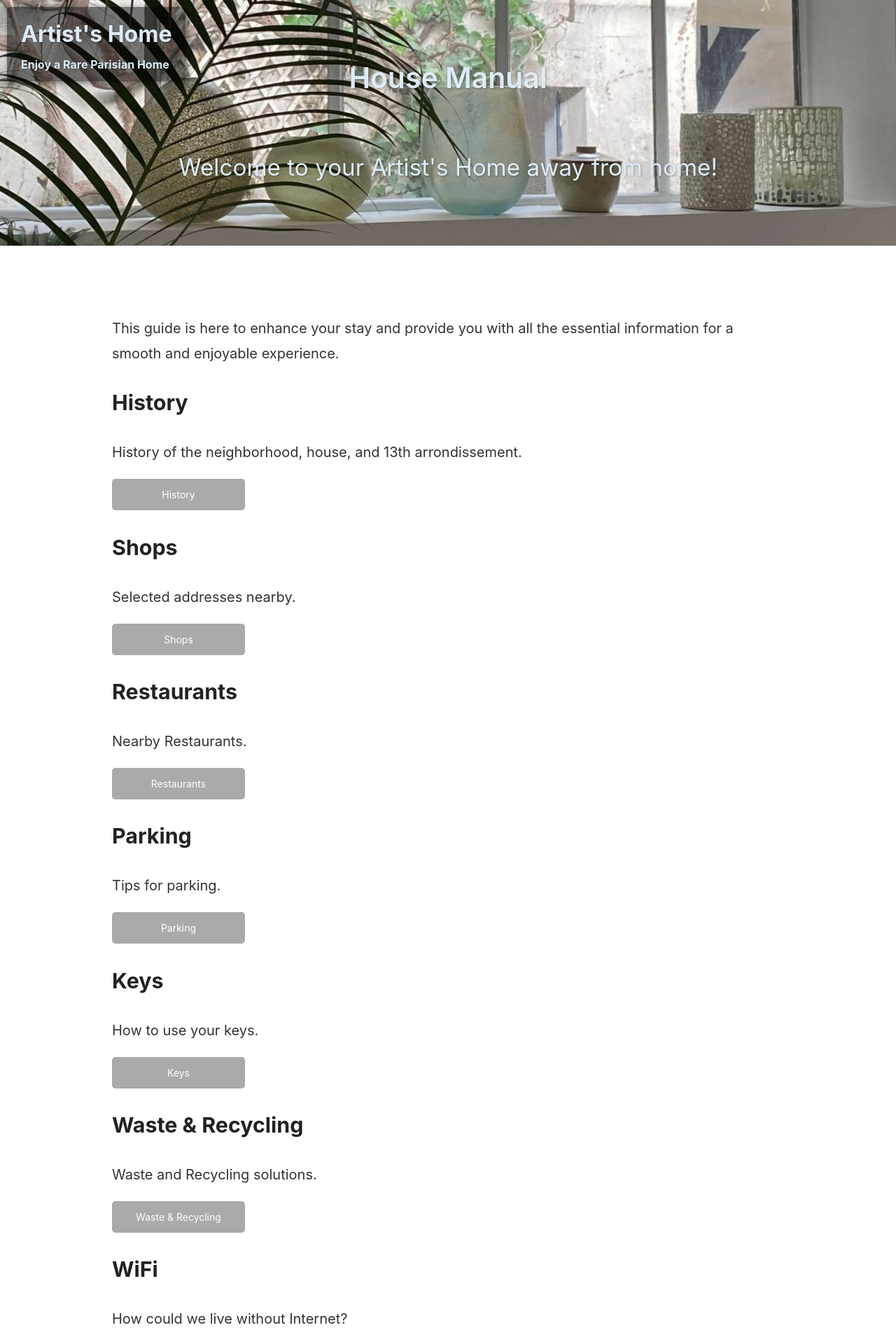
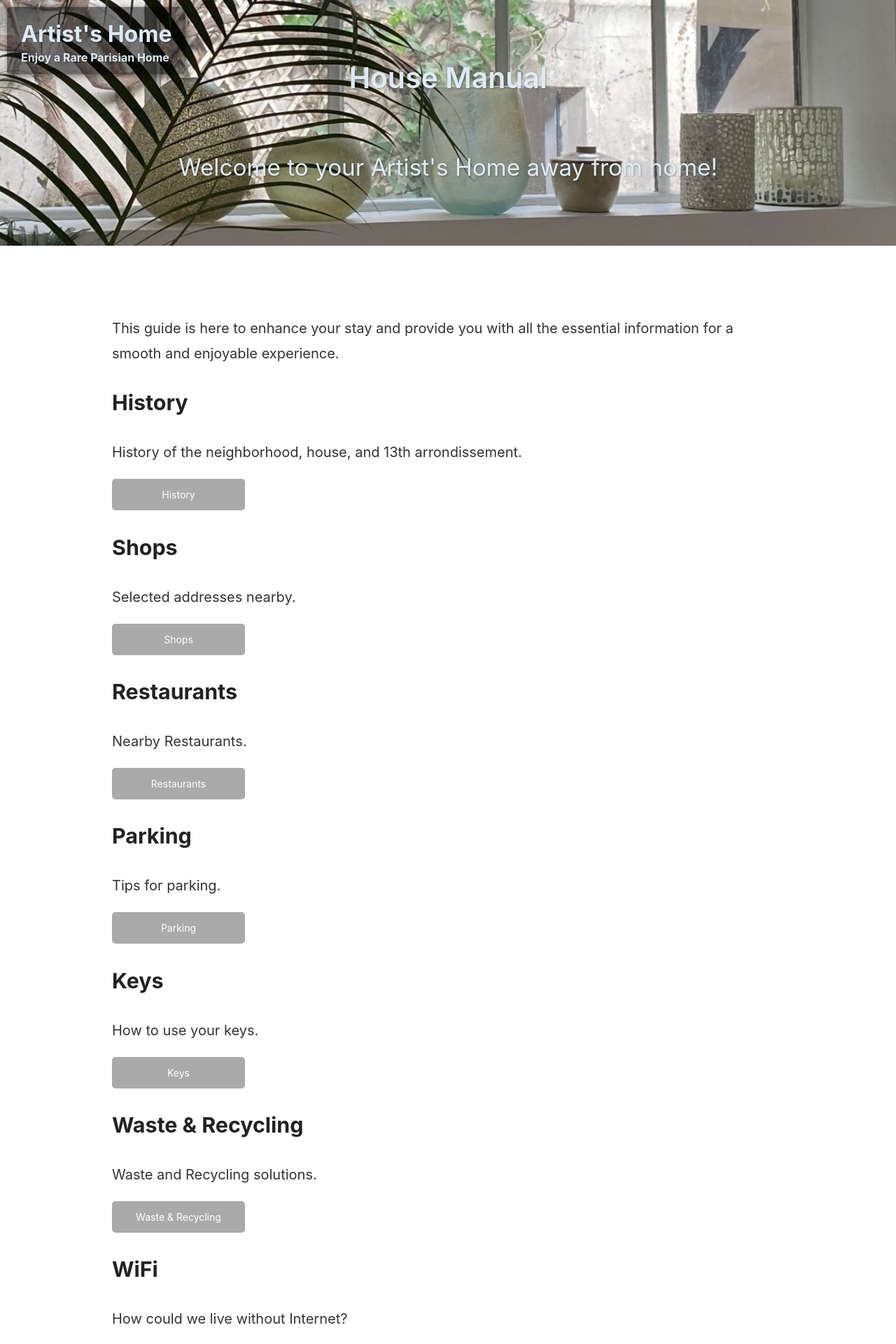
Before and after one commit to PhilAlain/tac, a Jekyll site: the page index2.html, which Jekyll copies as it is, in a window 1280 px wide. Shown: the top 1920 px of the page at 70% size. Built offline with Jekyll 4.4.1, drawn with Linux system fonts in a browser that asks for light colours.

Commit message:
Update style.css

```diff
--- a/css/style.css
+++ b/css/style.css
@@ -33,6 +33,11 @@
     font-size: 1rem; /* Decreased font size */
     color: #DDEBF7; /* Same color as House Manual text */
     font-weight: bold; /* Bold characters */
+    margin-top: -10px; /* Bring tagline closer to title */
+}
+
+@media (max-width: 768px) {
+
 }
 
 .page-header {
@@ -100,8 +105,14 @@
 
 /* Responsive Design */
 @media (max-width: 768px) {
+
     body {
         font-size: 19px; /* Adjust for mobile */
+    }
+
+    .button-home {
+        position: static;
+        margin-bottom: 20px; /* Add space below button */
     }
 
     .page-header {
```
